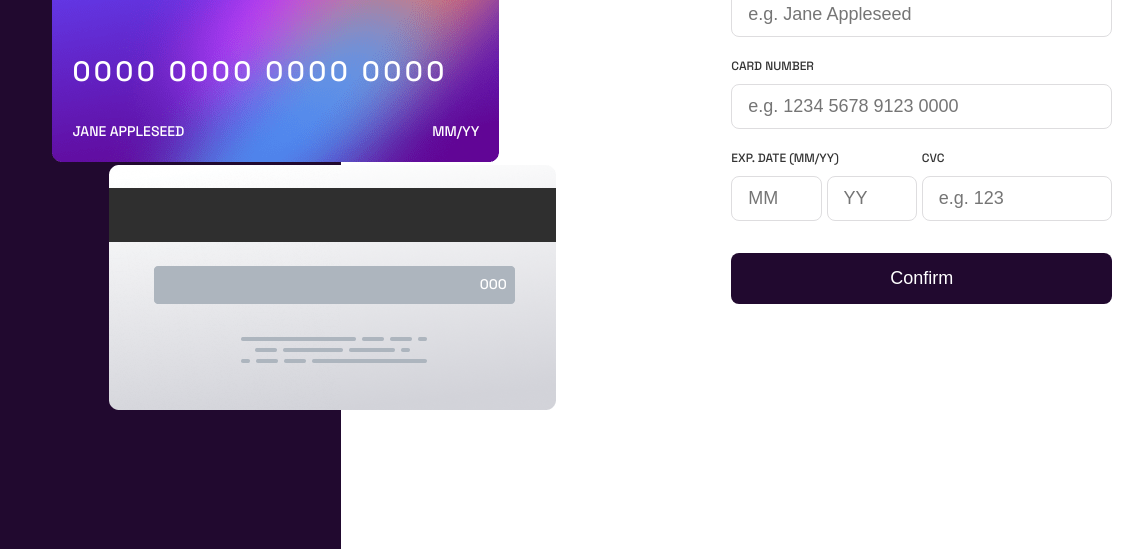
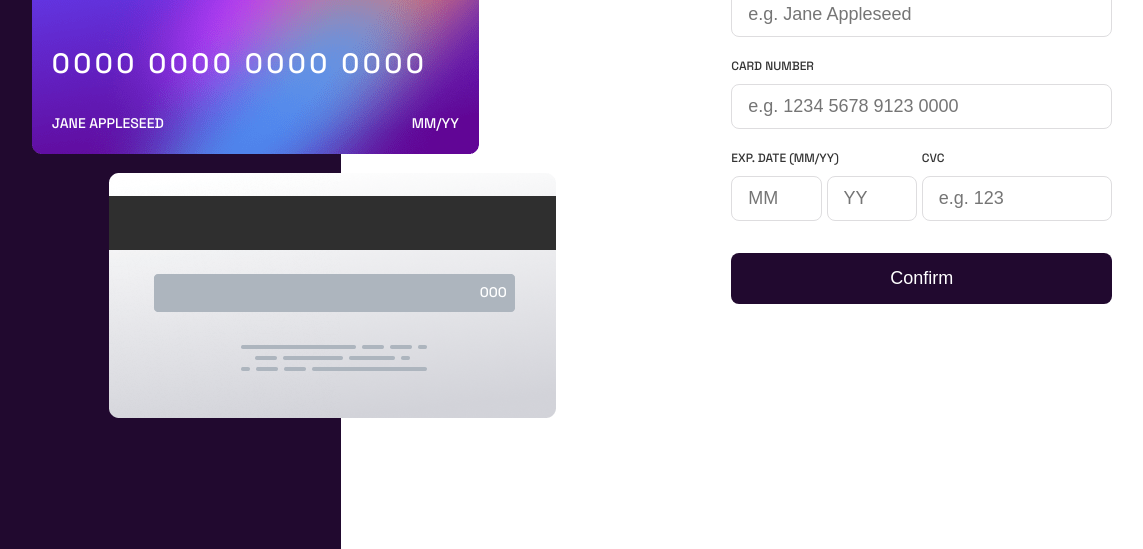
Before and after one commit to Chris-2811/interactive-card-details, a plain HTML site: page index.html in a window 1536 px wide. Shown: the part 251-800 px from the top of the page, without its empty margins (174-1317 px from the left). Drawn offline with Linux system fonts and the light colour scheme.

Commit message:
fixed positioning

```diff
--- a/style.css
+++ b/style.css
@@ -313,7 +313,7 @@ input {
     padding: 32px 16px 0 16px;
   }
   .card-front {
-    top: 25%;
+    top: 24%;
     left: 25%;
     width: 397px;
     height: 215px;
@@ -323,10 +323,10 @@ input {
     width: 397px;
     height: 215px;
     left: 40%;
-    top: 51%;
+    top: 53%;
   }
   .form-container {
-    margin-top: 15px;
+    margin-top: 40px;
     margin-left: 15%;
     width: 45%;
 
@@ -354,7 +354,7 @@ input {
 
 @media (min-width: 1200px) {
   .card-front {
-    top: 21%;
+    top: 20%;
     left: 25%;
     width: 447px;
     height: 245px;
@@ -363,7 +363,7 @@ input {
     width: 447px;
     height: 245px;
     left: 42%;
-    top: 52%;
+    top: 53%;
   }
 
   .form-container {
@@ -396,15 +396,15 @@ input {
 
 @media (min-width: 1440px) {
   .card-front {
-    top: 21%;
-    left: 44%;
+    top: 20%;
+    left: 40%;
     height: 245px;
   }
   .card-back {
     width: 447px;
     height: 245px;
     left: 55%;
-    top: 52%;
+    top: 53%;
   }
 
   .form-container {
```
